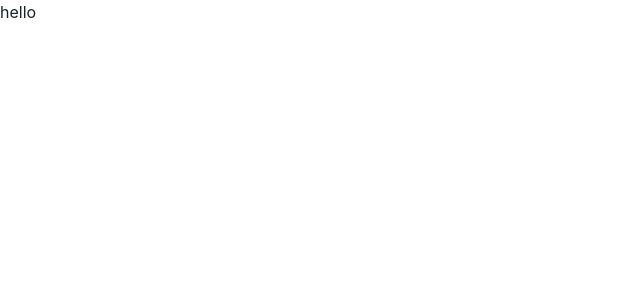
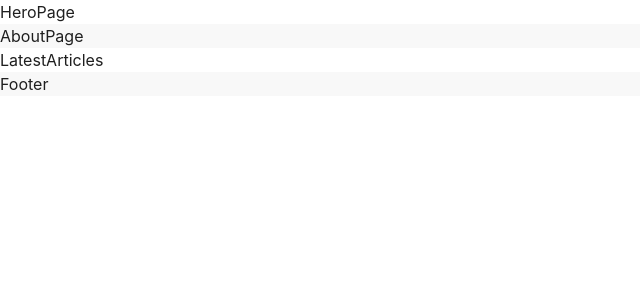
Before and after one commit to Sammy970/The-Internet-Folks-Assign-1, a React (Create React App) app: page / in a window 1280 px wide. Shown: the top 300 px of the page, without its empty margins (0-640 px from the left). Built offline with nearby package versions, Linux system fonts and the light colour scheme.

Commit message:
Added setup for sections in app.js

```diff
--- /dev/null
+++ b/src/App.css
@@ -0,0 +1,9 @@
+.bg {
+  background: #ffffff;
+  min-height: 100vh;
+  color: #1f1f1f;
+}
+
+.bg-gray {
+  background: #f8f8f8;
+}
--- a/src/App.js
+++ b/src/App.js
@@ -1,7 +1,27 @@
 import React from 'react';
+import './App.css';
+import HeroPage from './sections/HeroPage';
+import AboutPage from './sections/AboutPage';
+import LatestArticles from './sections/LatestArticles';
+import FooterPage from './sections/FooterPage';
 
 function App() {
-  return <h1>hello</h1>;
+  return (
+    <main className="bg">
+      <section>
+        <HeroPage />
+      </section>
+      <section className="bg-gray">
+        <AboutPage />
+      </section>
+      <section>
+        <LatestArticles />
+      </section>
+      <section className="bg-gray">
+        <FooterPage />
+      </section>
+    </main>
+  );
 }
 
 export default App;
--- /dev/null
+++ b/src/sections/AboutPage.jsx
@@ -0,0 +1,9 @@
+import React from 'react'
+
+const AboutPage = () => {
+  return (
+    <div>AboutPage</div>
+  )
+}
+
+export default AboutPage
--- /dev/null
+++ b/src/sections/FooterPage.jsx
@@ -0,0 +1,7 @@
+import React from 'react';
+
+const Footer = () => {
+  return <div>Footer</div>;
+};
+
+export default Footer;
--- /dev/null
+++ b/src/sections/HeroPage.jsx
@@ -0,0 +1,9 @@
+import React from 'react'
+
+const HeroPage = () => {
+  return (
+    <div>HeroPage</div>
+  )
+}
+
+export default HeroPage
--- /dev/null
+++ b/src/sections/LatestArticles.jsx
@@ -0,0 +1,7 @@
+import React from 'react';
+
+const LatestArticles = () => {
+  return <div>LatestArticles</div>;
+};
+
+export default LatestArticles;
```
